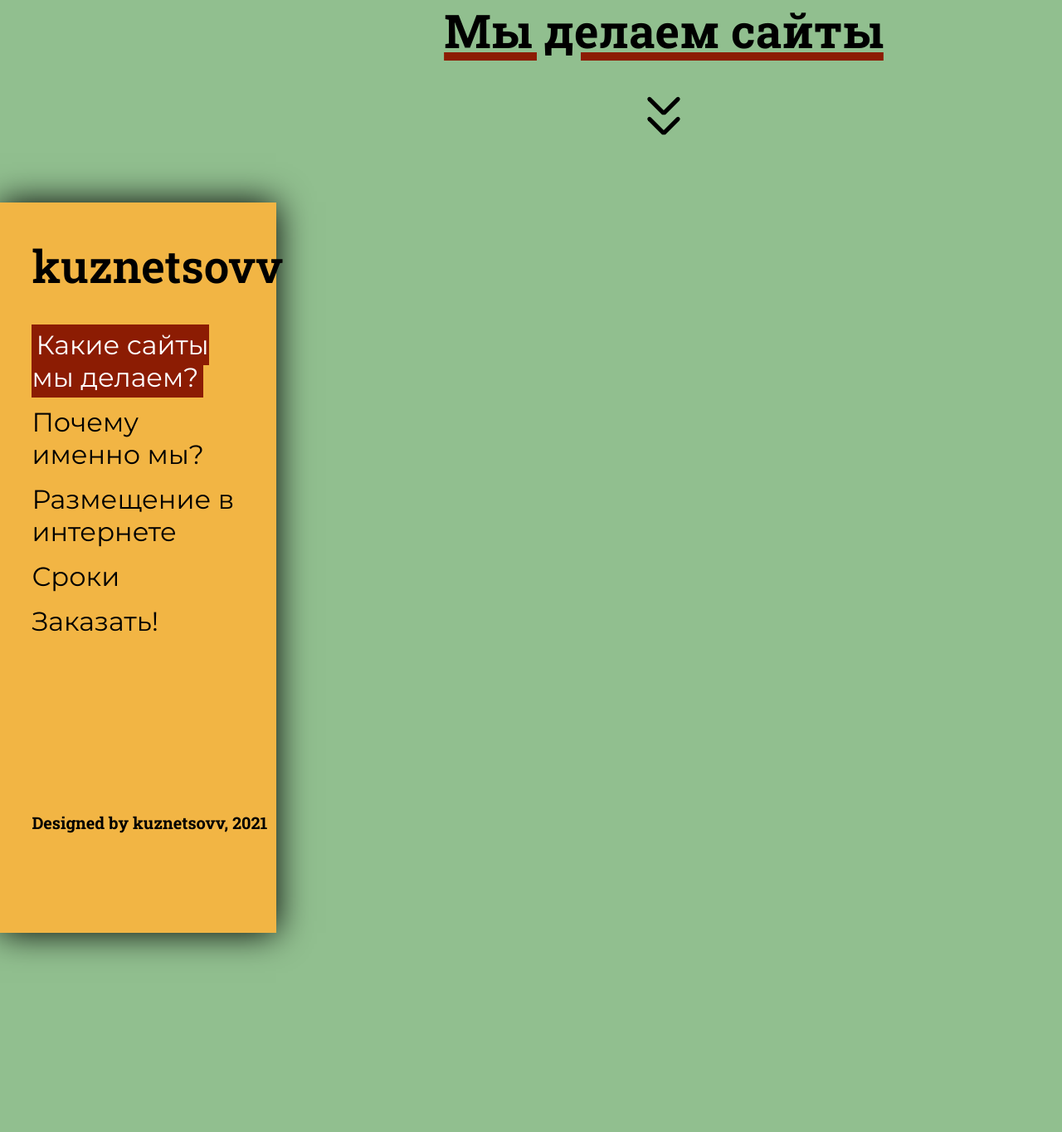
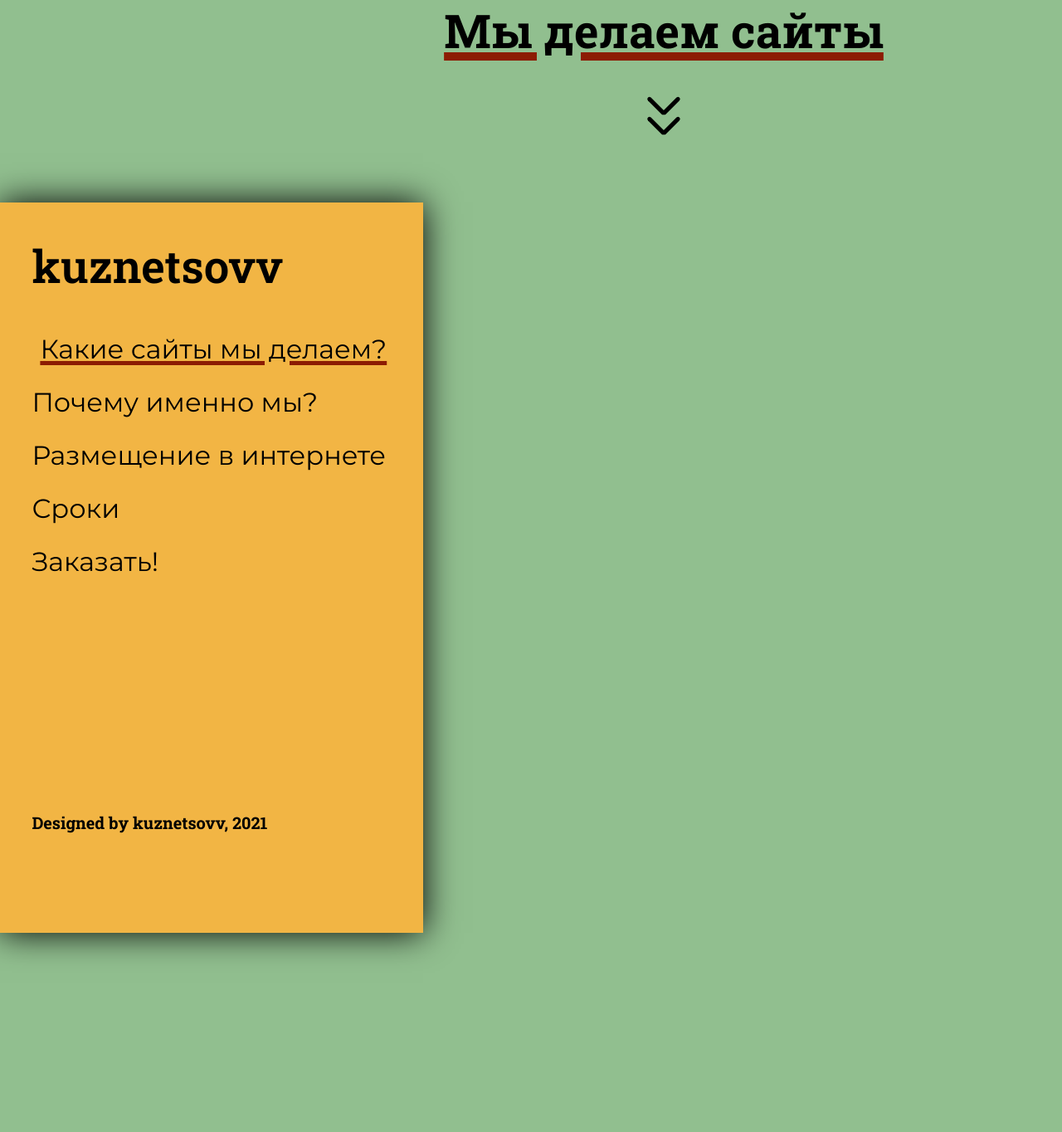
Before and after one commit to kuznetsovvdanila/kuznetsovv, a Django app: page / in a window 1280 px wide, after a click on "Какие сайты мы делаем?". Shown: the part 331-1695 px from the top of the page at 83% size. Run offline with Django 3.2, Linux system fonts and the light colour scheme; some web fonts are replaced.

Commit message:
js improved

```diff
--- a/kuznetsovv/main/static/css/styles.css
+++ b/kuznetsovv/main/static/css/styles.css
@@ -93,7 +93,6 @@ body {
     z-index: 1000;
     display: flex;
     align-items: flex-start;
-    width: 20%;
     height: 100%;
     padding: 40px 3% 40px 3%;
     font-size: 32px;
@@ -113,20 +112,27 @@ body {
 .side_menu_desktop div .block {
     margin: 0 0 15px 0;
 }
-.side_menu_desktop div .block a {
+.side_menu_desktop div a .block {
     padding: 5px 5px 5px 0;
     cursor: pointer;
-    border-left: 0px solid #8C1C03;
+    border-left: 0px solid #F2B544;
     transition: .3s;
 }
-.side_menu_desktop div .block a.active {
-    background-color: #8C1C03;
-    border-left: 5px solid #8C1C03;
-    color: white;
+.side_menu_desktop div a .block span {
+    text-decoration: underline 5px solid #F2B544;
     transition: .3s;
 }
-.side_menu_desktop div .block a:hover {
-    border-left: 5px solid #8C1C03;
+.side_menu_desktop div a.active .block span {
+    text-decoration: underline 5px solid #8C1C03;
+    transition: .3s;
+}
+.side_menu_desktop div a.active .block {
+    border-left: 10px solid #F2B544;
+}
+
+.side_menu_desktop div a:hover .block span {
+    text-decoration: underline 5px solid #8C1C03;
+    transition: .3s;
 }
 .bottom {
     bottom: 40px;
--- a/kuznetsovv/main/static/js/index_page.js
+++ b/kuznetsovv/main/static/js/index_page.js
@@ -1,4 +1,4 @@
-$('.block a').click(function(){
+$('a').click(function(){
     var blocks = document.getElementsByClassName('block_a');
     for (var i = 0; i < blocks.length; i++) {
         $(blocks[i]).removeClass('active');
@@ -6,6 +6,7 @@ $('.block a').click(function(){
     $(this).addClass('active');
 
     let href = $(this).attr('href');
+
     $('html, body').animate({
         scrollTop: $(href).offset().top
     }, {
@@ -48,18 +49,26 @@ $(window).scroll(function() {
                 }
             }
             for (var j = 0; j < articles_center.length; j++) {
-                if (articles_center[j].getBoundingClientRect().y < document.documentElement.clientHeight - 170 && articles_center[j].getBoundingClientRect().y > 150) {
+                if (articles_center[j].getBoundingClientRect().y + 100 < document.documentElement.clientHeight && articles_center[j].getBoundingClientRect().y + articles_center[j].getBoundingClientRect().height -100 > 0) {
                     $(articles_center[j]).removeClass('hidden');
                 }
                 else {
                     $(articles_center[j]).addClass('hidden');
                 }
             }
-            if (articles[i].getBoundingClientRect().y - articles[i].getBoundingClientRect().height / 2 + articles[i].getBoundingClientRect().height + 100 < document.documentElement.clientHeight && articles[i].getBoundingClientRect().y + articles[i].getBoundingClientRect().height / 2 > 0) {
-                $(articles[i]).removeClass('hidden');
+            if (articles[i].getBoundingClientRect().y + 250 < document.documentElement.clientHeight && articles[i].getBoundingClientRect().y + articles[i].getBoundingClientRect().height - 300 > 0) {
+//                $(articles[i]).removeClass('hidden');
+                articles[i].style.opacity = 1
             }
             else {
-                $(articles[i]).addClass('hidden');
+                if (articles[i].getBoundingClientRect().y + 250 >= document.documentElement.clientHeight) {
+                    articles[i].style.opacity = 1 - (articles[i].getBoundingClientRect().y + 100) * 0.001;
+                }
+                if (articles[i].getBoundingClientRect().y + articles[i].getBoundingClientRect().height - 300 <= 0) {
+                    articles[i].style.opacity = 1 + (articles[i].getBoundingClientRect().y - 200) * 0.001;
+                }
+
+//                $(articles[i]).addClass('hidden');
             }
         }
         else {
@@ -67,7 +76,7 @@ $(window).scroll(function() {
                 $(blocks_a[u]).removeClass('active');
             }
             for (var x = 0; x < articles.length; x++) {
-                $(articles[x]).addClass('hidden');
+                articles[x].style.opacity = 0;
             }
         }
     }
--- a/kuznetsovv/main/templates/index.html
+++ b/kuznetsovv/main/templates/index.html
@@ -16,31 +16,31 @@
                 kuznetsovv
             </div>
             <div class="font_2">
+                <a class="block_a" href="#1">
                     <div class="block">
-                    <a class="block_a" href="#1">
-                        Какие сайты мы делаем?
+                        <span>Какие сайты мы делаем?</span>
+                    </div>
                 </a>
+                <a class="block_a" href="#2">
+                    <div class="block">
+                        <span>Почему именно мы?</span>
                     </div>
+                </a>
+                <a class="block_a" href="#3">
                     <div class="block">
-                    <a class="block_a" href="#2">
-                        Почему именно мы?
+                        <span>Размещение в интернете</span>
+                    </div>
                 </a>
+                <a class="block_a" href="#4">
+                    <div class="block">
+                        <span>Сроки</span>
                     </div>
+                </a>
+                <a class="block_a" href="#5">
                     <div class="block">
-                    <a class="block_a" href="#3">
-                        Размещение в интернете
+                        <span>Заказать!</span>
+                    </div>
                 </a>
-                </div>
-                <div class="block">
-                    <a class="block_a" href="#4">
-                        Сроки
-                    </a>
-                </div>
-                <div class="block">
-                    <a class="block_a" href="#5">
-                        Заказать!
-                    </a>
-                </div>
             </div>
             <div class="bottom font_3 fixed">
                 Designed by <a class="bottom_link" href="https://vk.com/kyzynya" target="/blank">kuznetsovv</a>, 2021
```
Also changed, not shown: kuznetsovv/main/templates/template_1.html (+13 -13 lines). Lines whose indentation alone changed are shown as unchanged.
